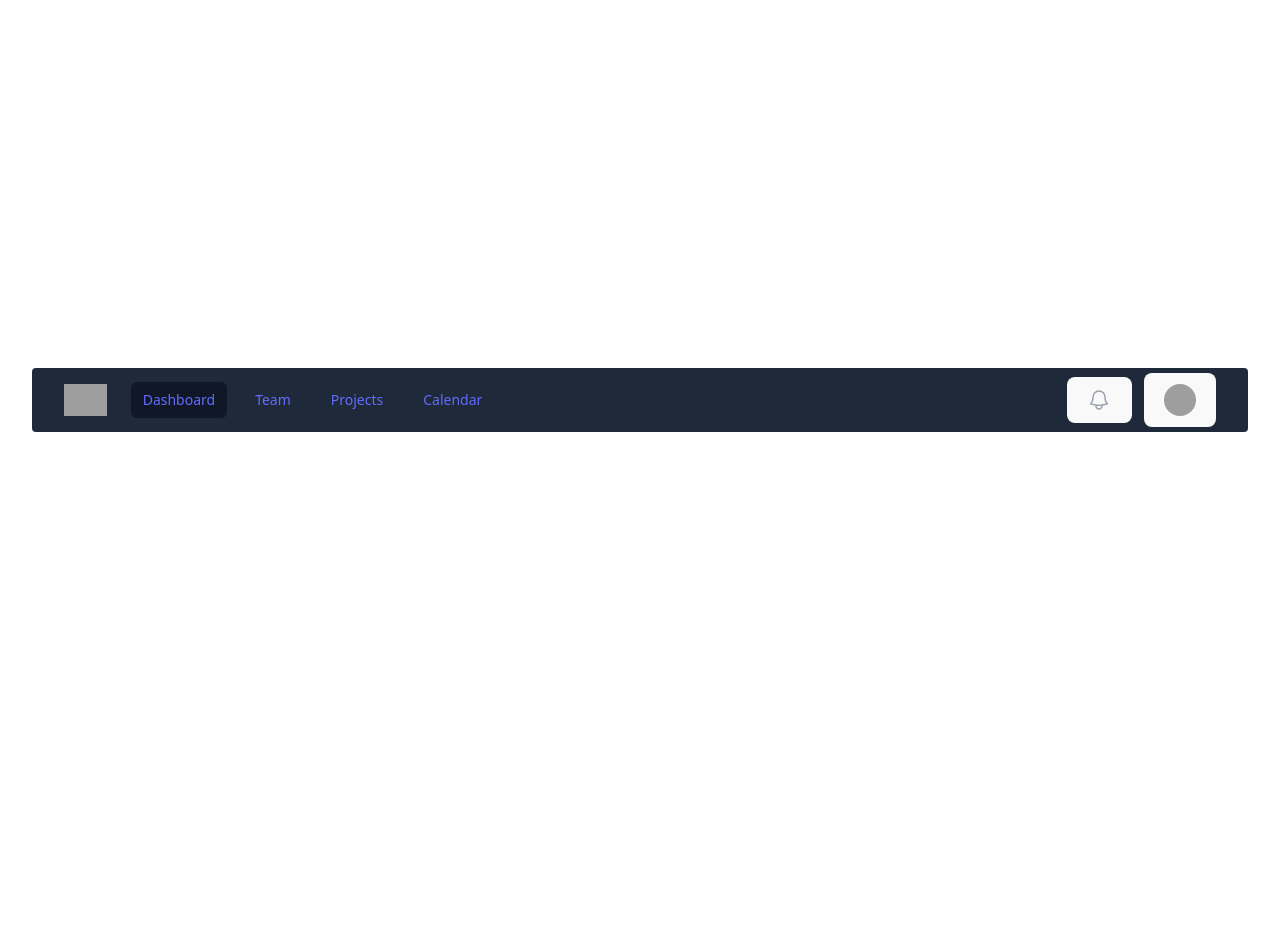
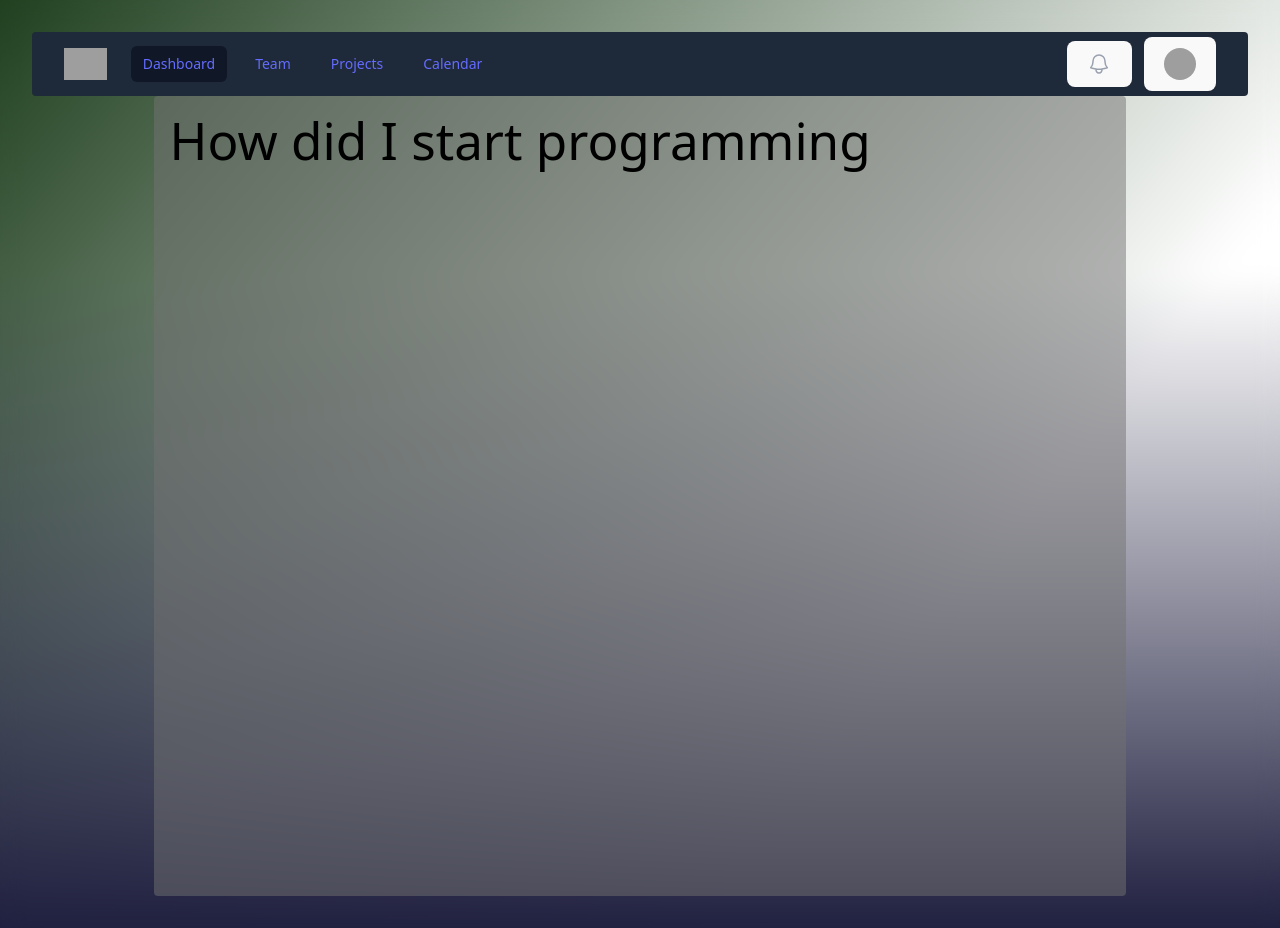
Before and after one commit to TheEngineerOne/personal-website, a React (Vite) app: page / in a window 1280 px wide. Before the commit the page ends 800 px from the top, so only its background shows below. Built offline with nearby package versions, Linux system fonts and the light colour scheme; grey boxes are pictures that could not be loaded.

Commit message:
Adding base elements for text

```diff
--- a/src/App.css
+++ b/src/App.css
@@ -1,6 +1,15 @@
 #root {
   margin: 0 auto;
   padding: 2rem;
-  text-align: center;
-  width:100%
+  width:100%;
+  backdrop-filter: blur(10px);
+  -webkit-backdrop-filter: blur(10px);
 }
+
+body {
+  margin: 0;
+  min-height: 100vh;
+  background:
+    linear-gradient(0deg, rgba(32, 32, 64), rgba(0, 0, 0, 0) 70.71%),
+    linear-gradient(130deg, rgba(32, 64, 32), rgba(0, 0, 0, 0) 70.71%);
+}
--- a/src/App.tsx
+++ b/src/App.tsx
@@ -1,11 +1,17 @@
 'use client';
 
 import './App.css'
-import {TopBar} from './Components/TopBar.tsx'
+import {TopBar} from './Components/TopBar'
+import {FullScreenComponent} from './Components/FullScreenComponent'
+import {Paragraph} from './Components/Paragraph'
+
 function App() {
   return (
     <>
       <TopBar/>
+      <FullScreenComponent>
+        <Paragraph title="How did I start programming" text=""/>
+      </FullScreenComponent>
     </>
   )
 }
--- /dev/null
+++ b/src/Components/FullScreenComponent.tsx
@@ -0,0 +1,15 @@
+import React from "react";
+
+type FullScreenProps = {
+  children: React.ReactNode;
+};
+
+export const FullScreenComponent: React.FC<FullScreenProps> = ({ children }) => {
+  return (
+    <div className="min-h-screen flex justify-center">
+      <div className="w-full sm:w-4/5 space-y-4 rounded-sm bg-neutral-500/50">
+        {children}
+      </div>
+    </div>
+  );
+};
--- /dev/null
+++ b/src/Components/Paragraph.tsx
@@ -0,0 +1,15 @@
+import React from "react";
+
+type ParagraphProps = {
+  title?: string;
+  text: string;
+};
+
+export const Paragraph = ({ title, text }: ParagraphProps) => {
+  return (
+    <div className="p-4">
+      {title && <h1 className="text-black">{title}</h1>}
+      <p className="text-black">{text}</p>
+    </div>
+  );
+};
```
